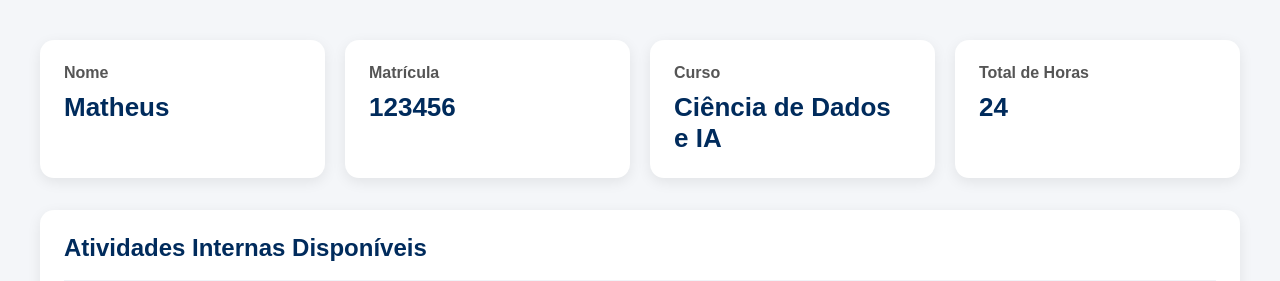
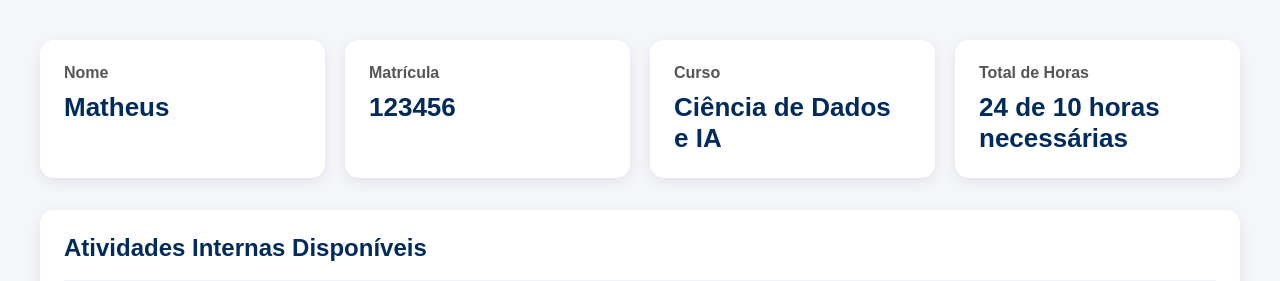
Before and after one commit to Projetos-de-Extensao/PBE_26.1_8003_I, a Django app: template src/AAC/core/templates/dashboard_aluno.html in a window 1280 px wide. Shown: the part 84-365 px from the top of the page. Run offline with Django 5.2, Linux system fonts and the light colour scheme; data comes from the database, SQL or seed files in the repository; both versions use the stored data as it was after the commit; tables that the repository leaves empty hold one stand-in row (values such as "Sample post"); the template is opened without the code that fills it: values that come from a table or form of the project are taken from there, most other values are stand-ins (such as "Sample title", 1, 10 or a date in 2020); parts of the project's set-up code (start-up, migrations or seed data) failed here and were passed over.

Commit message:
update dashboard aluno

```diff
--- a/src/AAC/core/templates/dashboard_aluno.html
+++ b/src/AAC/core/templates/dashboard_aluno.html
@@ -38,7 +38,9 @@
 
         <div class="card">
             <h2>Total de Horas</h2>
-            <p>{{ aluno.total_horas_integralizadas }}</p>
+            <p>
+                {{ aluno.total_horas_integralizadas }} de {{ horas_necessarias }} horas necessárias
+            </p>
         </div>
     </div>
 
--- a/src/AAC/core/views.py
+++ b/src/AAC/core/views.py
@@ -53,13 +53,16 @@ def dashboard_aluno(request):
         alunos_participantes=aluno
     )
 
+    HORAS_NECESSARIAS = 140
+
     return render(
         request,
         'dashboard_aluno.html',
         {
             'aluno': aluno,
             'atividades': atividades,
-            'atividades_internas_abertas': atividades_internas_abertas
+            'atividades_internas_abertas': atividades_internas_abertas,
+            'horas_necessarias': HORAS_NECESSARIAS
         }
     )
 
```
Also changed, not shown: src/AAC/comprovantes/alunopage_3g3F9cQ.png (added), src/AAC/db.sqlite3.
